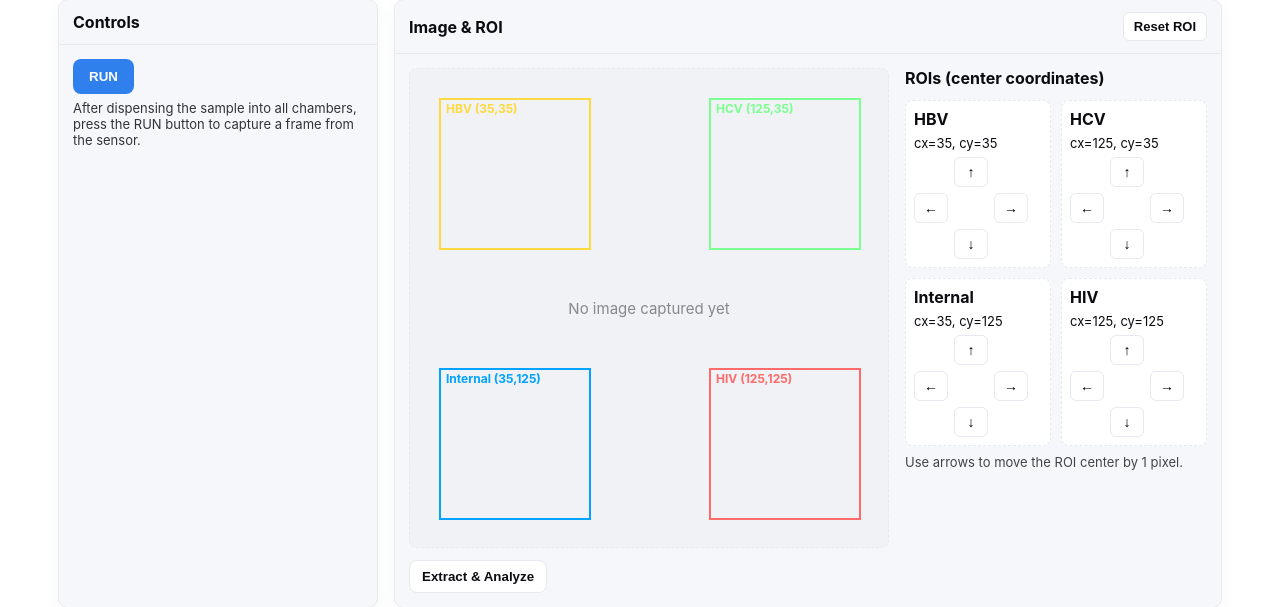
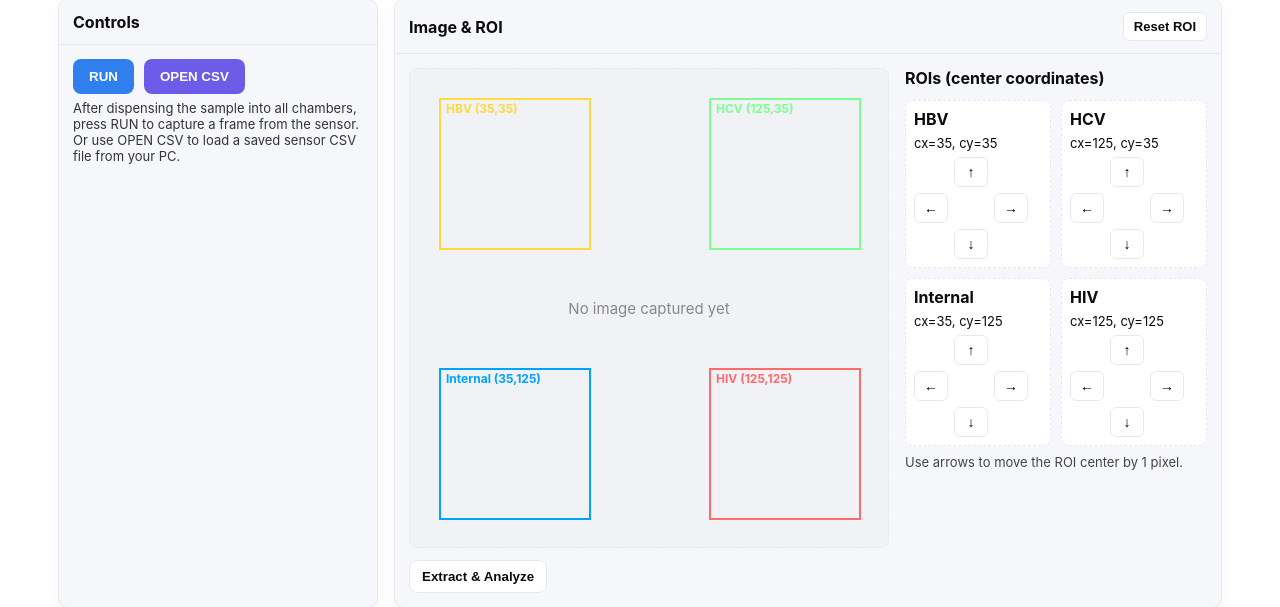
Before and after one commit to fssjh02/MultiCapDx, a Flask app: page / in a window 1280 px wide. Shown: the part 116-723 px from the top of the page. Run offline with Flask 3, Linux system fonts and the light colour scheme.

Commit message:
Update index.html

```diff
--- a/backend/templates/index.html
+++ b/backend/templates/index.html
@@ -18,15 +18,21 @@
 
 <div class="container">
   <div class="row">
+
     <!-- Controls card -->
     <div class="card card-controls">
       <div class="header">Controls</div>
       <div class="body">
         <div class="controls">
           <button id="btnRun" class="btn run">RUN</button>
+
+          <!-- 🔥 NEW: CSV 업로드 -->
+          <input type="file" id="csvInput" accept=".csv" style="display:none">
+          <button id="btnOpenCSV" class="btn open">OPEN CSV</button>
         </div>
         <div class="hint">
-          After dispensing the sample into all chambers, press the RUN button to capture a frame from the sensor.
+          After dispensing the sample into all chambers, press RUN to capture a frame from the sensor.<br>
+          Or use OPEN CSV to load a saved sensor CSV file from your PC.
         </div>
       </div>
     </div>
@@ -70,6 +76,7 @@
         </div>
       </div>
     </div>
+
   </div>
 
   <div class="footer">
```
